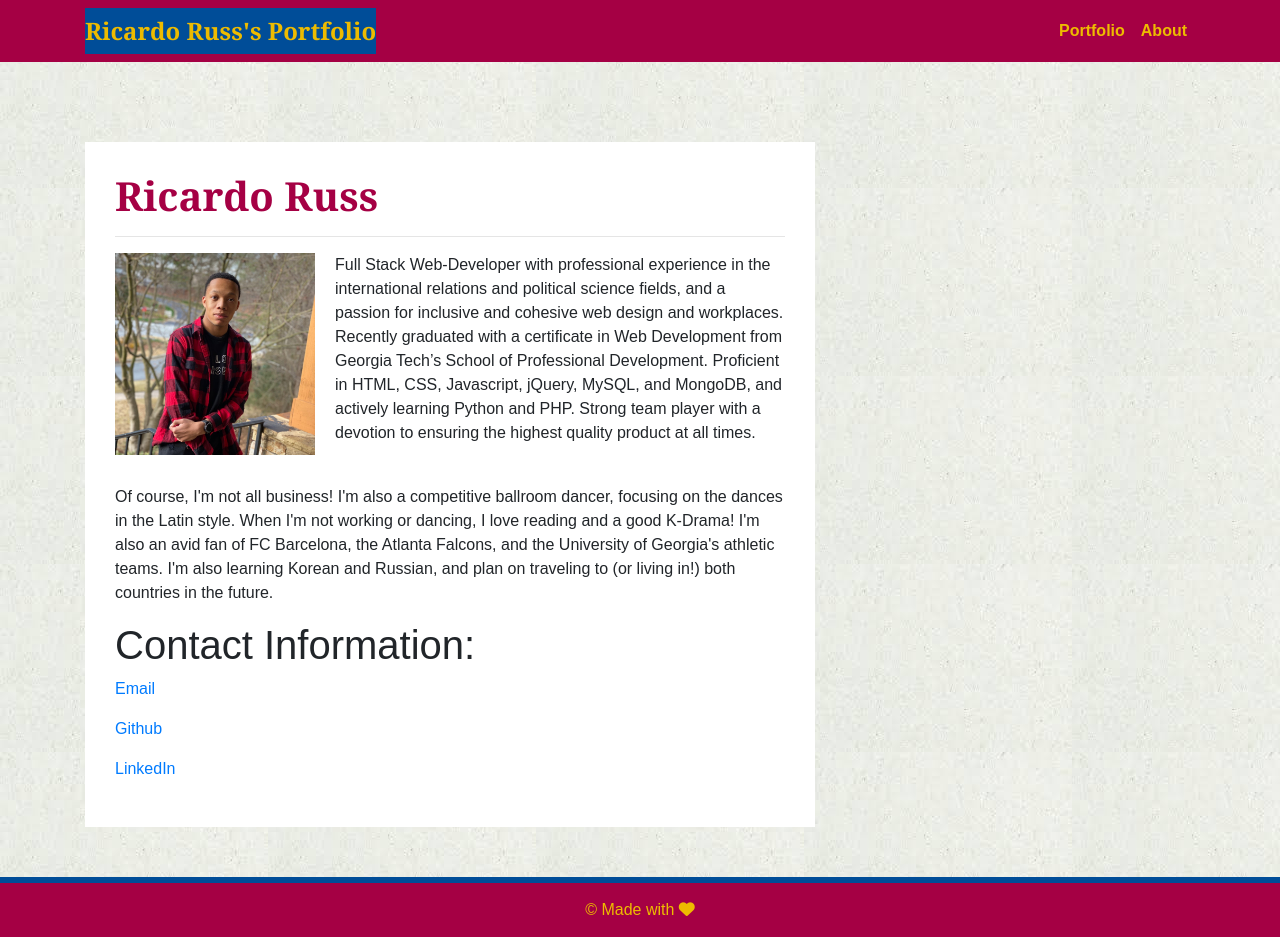
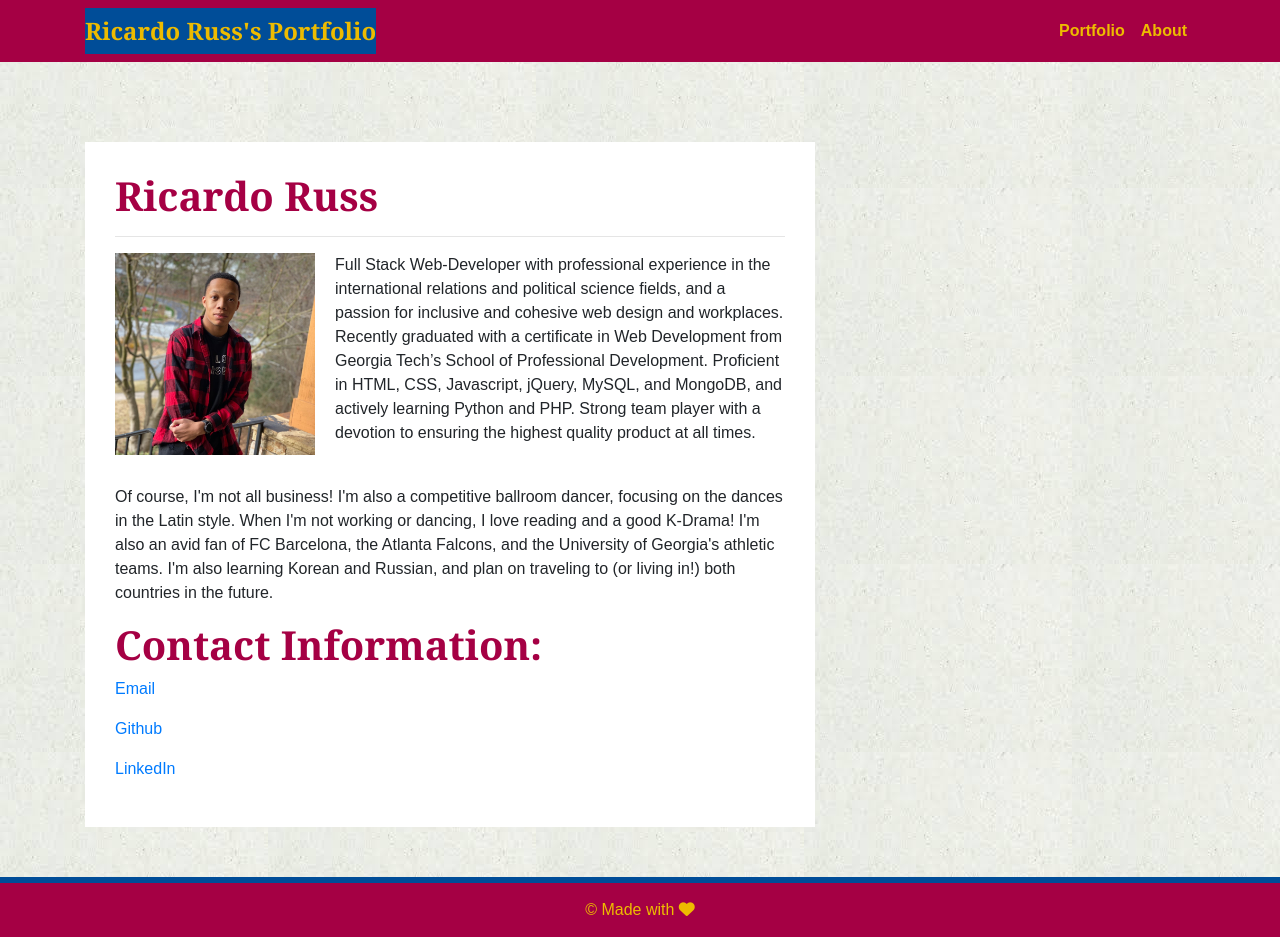
Before and after one commit to RicardoLRjr/-3-20-2020-HW, a plain HTML site: page index.html in a window 1280 px wide. Drawn offline with nearby package versions, Linux system fonts and the light colour scheme.

Commit message:
standardizing headers

```diff
--- a/index.html
+++ b/index.html
@@ -60,7 +60,7 @@
           <p>Of course, I'm not all business! I'm also a competitive ballroom dancer, focusing on the dances in the Latin style. When I'm not working or dancing, I love reading and a good K-Drama!
             I'm also an avid fan of FC Barcelona, the Atlanta Falcons, and the University of Georgia's athletic teams. I'm also learning Korean and Russian, and plan on traveling to (or living in!) both countries in the future.
           </p>
-          <h1>
+          <h1 class="block-header">
             Contact Information:
            </h1>
            <p><a href="ricardoruss@live.com">Email</a></p>
```
